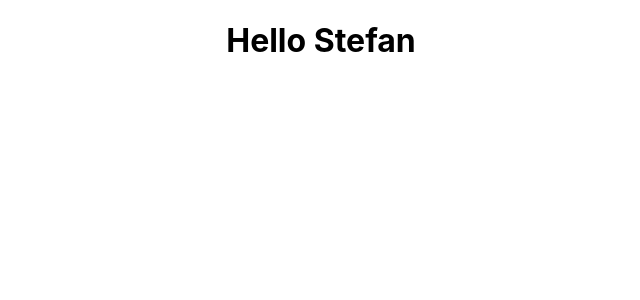
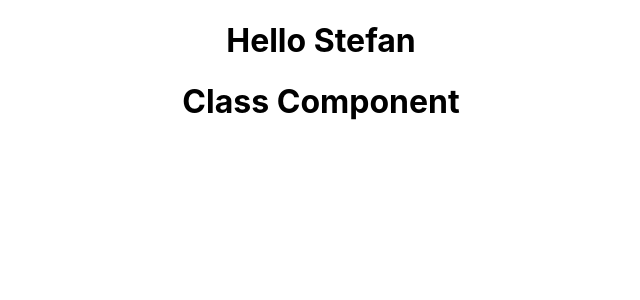
Before and after one commit to Chen-Stefan/React_practice, a React (Create React App) app in the folder practice/: page / in a window 1280 px wide. Shown: the top 300 px of the page, without its empty margins (319-959 px from the left). Built offline with nearby package versions, Linux system fonts and the light colour scheme.

Commit message:
Create class component

```diff
--- a/practice/src/App.js
+++ b/practice/src/App.js
@@ -3,13 +3,17 @@
 import { Component } from 'react';
 // Greet后面的.js在import path里可以省略
 import Greet from './components/Greet';
+import Welcome from './components/Welcome'
 
-function App() {
-  return (
-    <div className="App">
+class App extends Component {
+  render() {
+    return (
+      <div className="App">
       <Greet/>
+      <Welcome/>
     </div>
-  );
+    );
+  }
 }
 
 // 这是一个Stateless funtional Component, 如果写成Stateful Class Component 是像下面这样
--- a/practice/src/components/Greet.js
+++ b/practice/src/components/Greet.js
@@ -1,7 +1,6 @@
 import React from "react";
 
-function Greet() {
-  return <h1>Hello Stefan</h1>
-}
+const Greet = () => <h1>Hello Stefan</h1>
 
+// 推荐使用这个export default, 这样在import的时候可以选用不同的关键词，不一定非得是Greet
 export default Greet
--- /dev/null
+++ b/practice/src/components/Welcome.js
@@ -0,0 +1,9 @@
+import React, {Component} from "react";
+
+class Welcome extends Component {
+  render() {
+    return <h1>Class Component</h1>
+  }
+}
+
+export default Welcome
```
